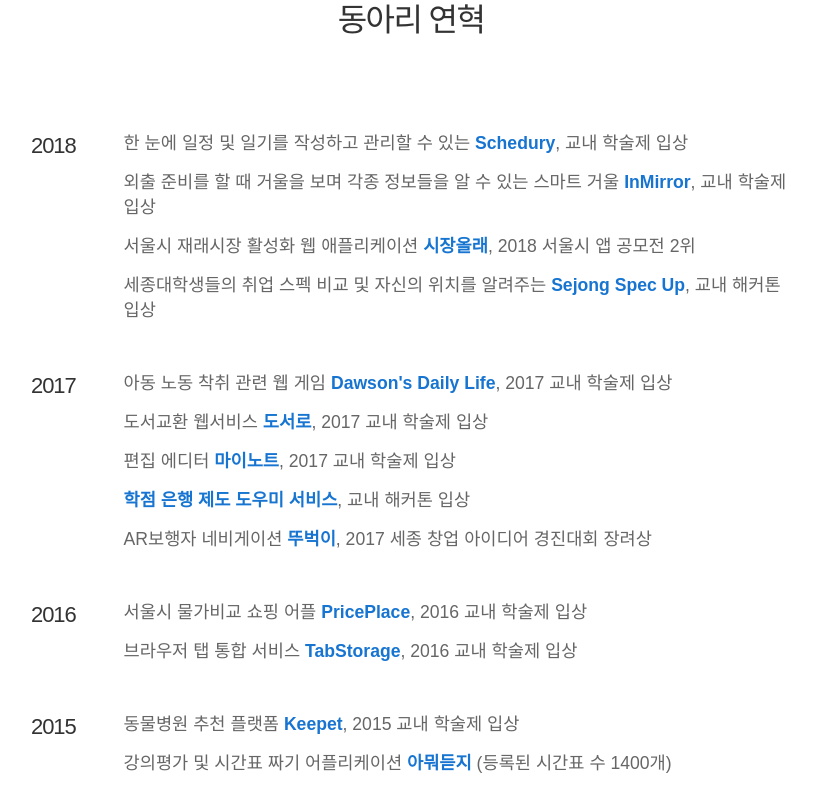
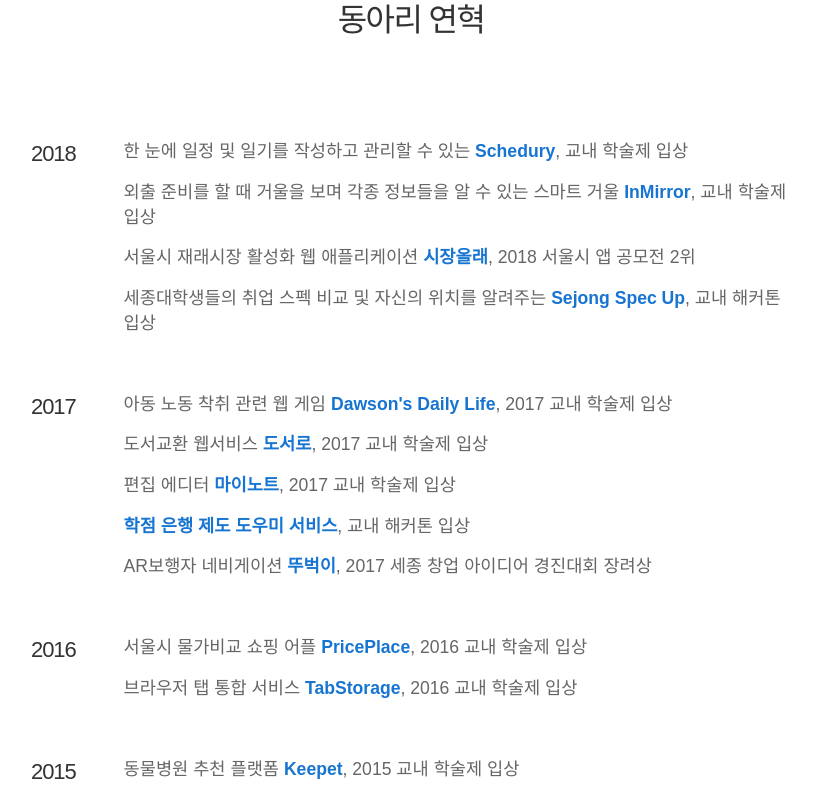
Before and after one commit to dev-oyr/renewal-ourpage, a React (Create React App) app: page / in a window 1280 px wide. Shown: the part 2740-3537 px from the top of the page, without its empty margins (229-1045 px from the left). Built offline with nearby package versions, Linux system fonts and the light colour scheme; a web font is replaced by a local one.

Commit message:
애니메이션 및 스타일 변경
애니메이션 거리, 연혁 그룹 간 간격 조정

```diff
--- a/src/components/Section4.js
+++ b/src/components/Section4.js
@@ -87,13 +87,13 @@ function HistoryGroup({ year, contents }) {
     return (
         <div className="history-group">
             <div className="desc-font en text-year">
-                <Fade left distance="60%" fraction={0.7}>
+                <Fade left distance="48px" fraction={0.7}>
                     <p>{year}</p>
                 </Fade>
             </div>
             <div className="history-elements">
                 {contents.map(({ title, content }, k) => (
-                    <Fade left distance="15%" fraction={1} key={k}>
+                    <Fade left distance="72px" fraction={1} key={k}>
                         <p className="kr text-history">
                             {content.substring(0, content.indexOf(title))}
                             <span>{title}</span>
@@ -121,7 +121,7 @@ function Section4() {
         <div className="section4">
             <div className="responsive">
                 <div className="inner-header">
-                    <Fade bottom distance="200%" fraction={1}>
+                    <Fade bottom distance="108px" fraction={1}>
                         <h1 className="header-font kr">동아리 연혁</h1>
                     </Fade>
                 </div>
--- a/src/styles/section4.scss
+++ b/src/styles/section4.scss
@@ -20,7 +20,7 @@ $fontSecondary: #666666;
     & .history-group {
         display: flex;
         width: 100%;
-        margin: 48px 0;
+        margin: 56px 0;
 
         & .text-year {
             margin-right: 48px;
@@ -43,6 +43,6 @@ $fontSecondary: #666666;
     }
 
     & + & {
-        margin-top: 0.875rem;
+        margin-top: 0.975rem;
     }
 }
```
